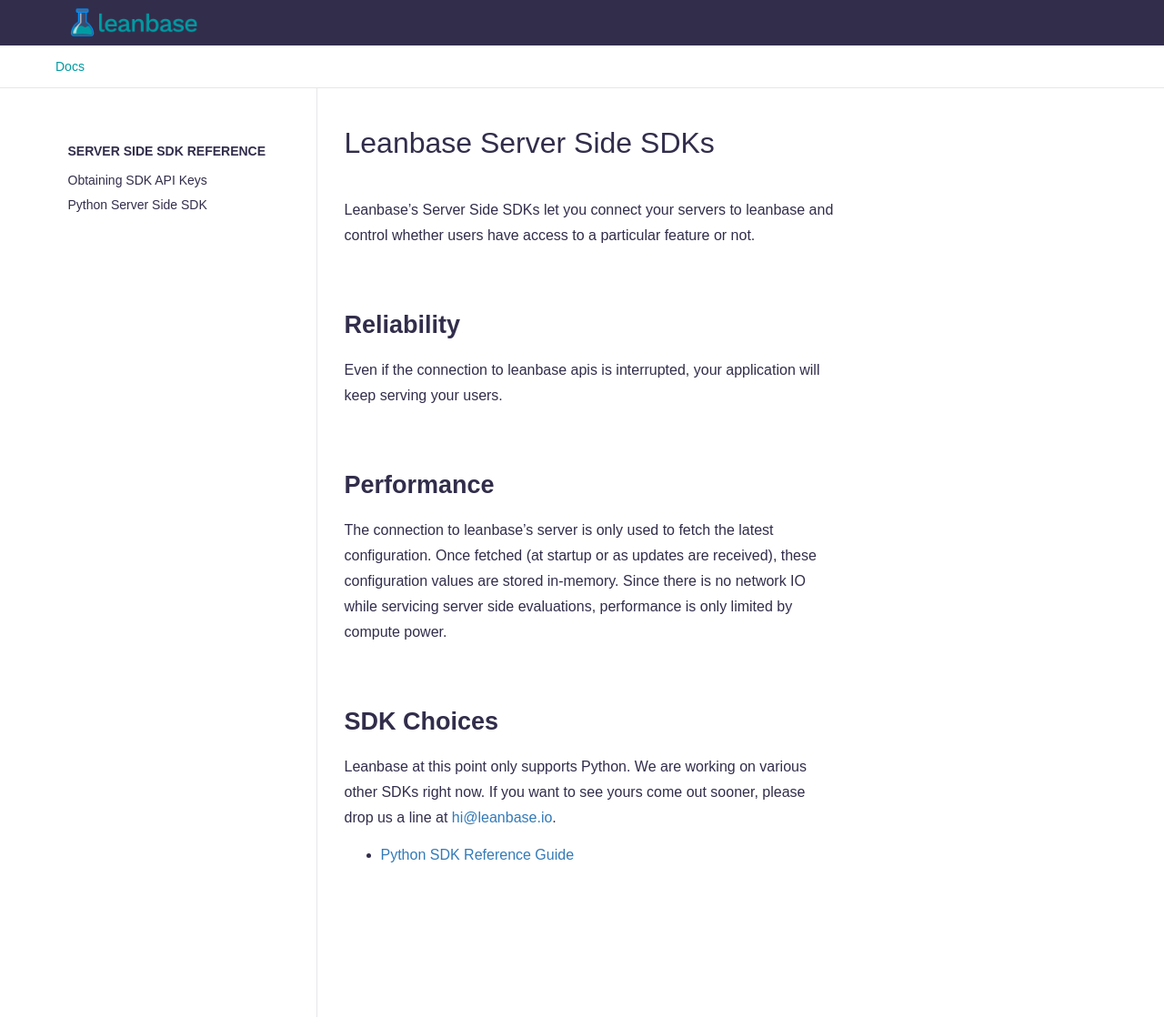
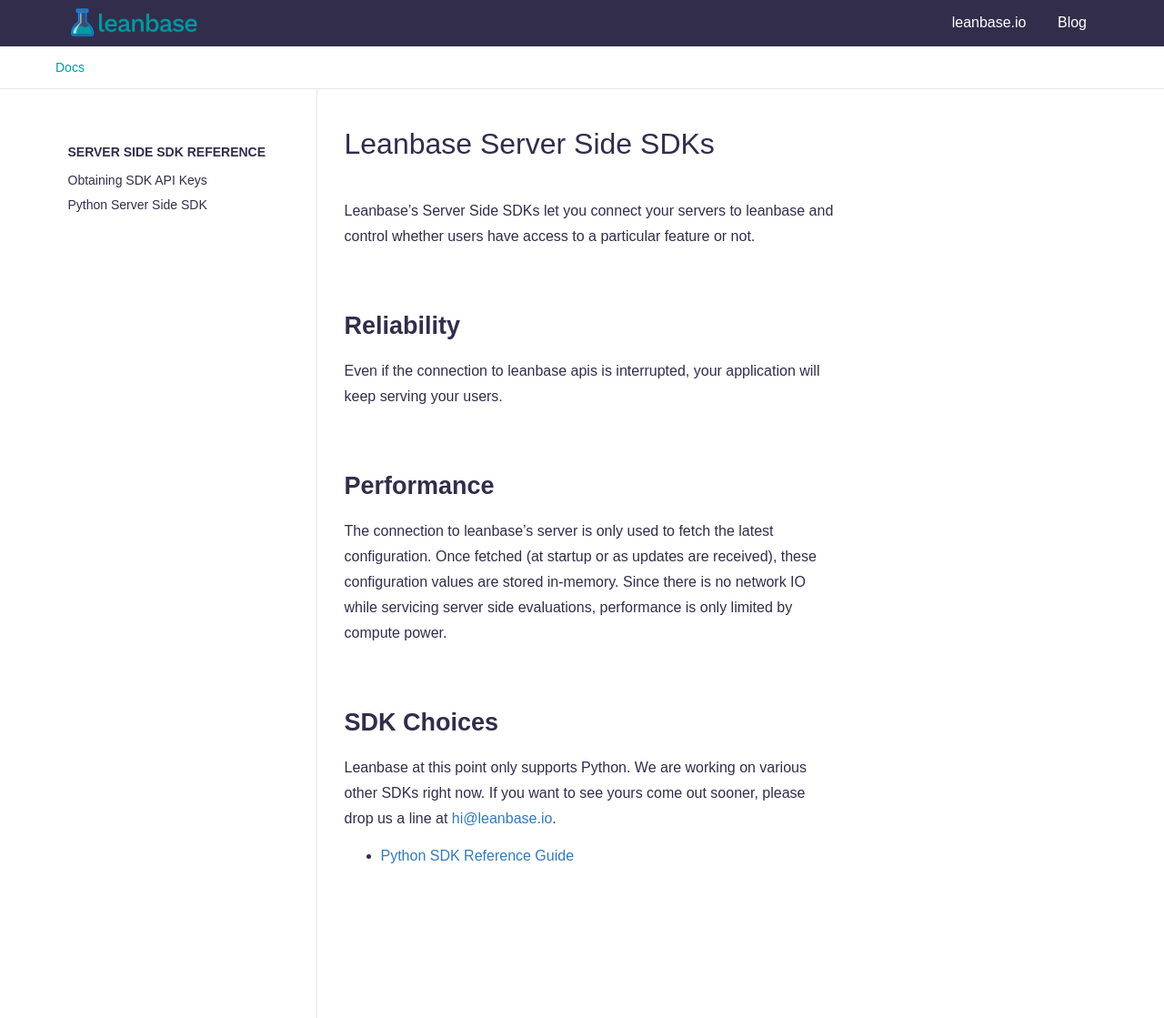
Before and after one commit to Leanbase/presence, a Jekyll site: the page built from _docs/server-side-sdk/overview.md, in a window 1280 px wide. Shown: the whole page at 91% size. Built offline with Jekyll 4.4.1, drawn with Linux system fonts in a browser that asks for light colours; some web fonts are replaced.

Commit message:
Include links in headers/footers

```diff
--- a/_includes/docs-header.html
+++ b/_includes/docs-header.html
@@ -4,6 +4,12 @@
       <div class="col-md-6">
         <a class="logo" href="/docs"><img src="/assets/images/brand-full-0.5x.png"></a>
       </div>
+      <div class="col-md-6 top-nav">
+        <ul>
+          <li><a href="/">leanbase.io</a></li>
+          <li><a href="/blog/">Blog</a></li>
+        </ul>
+      </div>
     </div>
   </div>
 </div>
--- a/_includes/footer.html
+++ b/_includes/footer.html
@@ -21,6 +21,7 @@
         <ul>
           <li><h2>Resources</h2></li>
           <li><a href="/blog/">Blog</a></li>
+          <li><a href="/docs/">Using Leanbase</a></li>
           <li><a href="https://twitter.com/LeanbaseHQ">Twitter</a></li>
         </ul>
       </div>
--- a/_includes/header.html
+++ b/_includes/header.html
@@ -5,6 +5,7 @@
         <a class="logo" href="/"><img src="/assets/images/logo-full.svg" alt="leanbase"></a>
       </div>
       <div class="col-md-4 col-md-offset-6 col-sm-12 col-xs-12 header-links text-right">
+        <a class="header-link" href="/docs/">Docs</a>
         <a class="header-link" href="/blog/">Blog</a>
         <a class="header-link primary" href="javascript:slideSignupIn('');">Signup</a>
       </div>
--- a/assets/scss/docs.scss
+++ b/assets/scss/docs.scss
@@ -21,6 +21,32 @@
 
     img {
       height: 40px;
+    }
+  }
+
+  div.top-nav {
+    text-align: right;
+
+    ul {
+      display: block;
+      margin: 0; padding: 0;
+
+      li {
+        display: inline-block;
+        margin: 0; padding: 0;
+
+        a {
+          display: inline-block;
+          color: white;
+
+          padding: 14px 15px;
+
+          &:hover {
+            background-color: $col-l-teal;
+            text-decoration: none;
+          }
+        }
+      }
     }
   }
 }
```
Also changed, not shown: _includes/blog-footer.html (+7 -2 lines).
